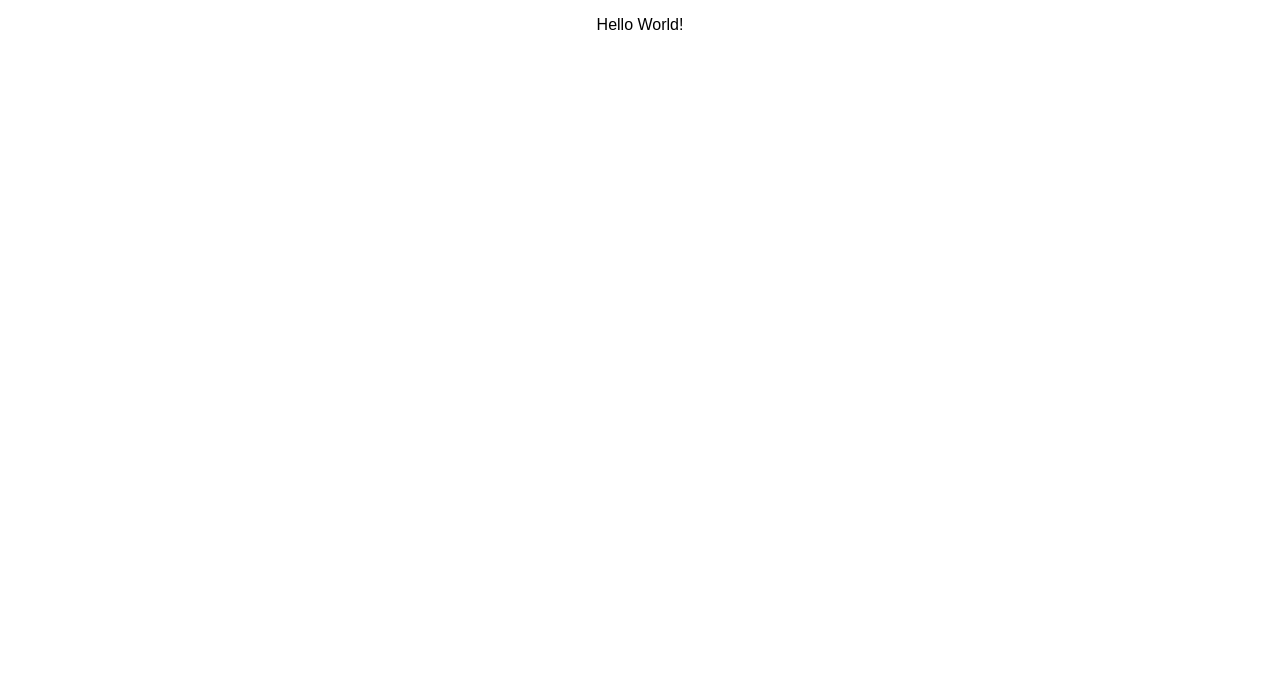
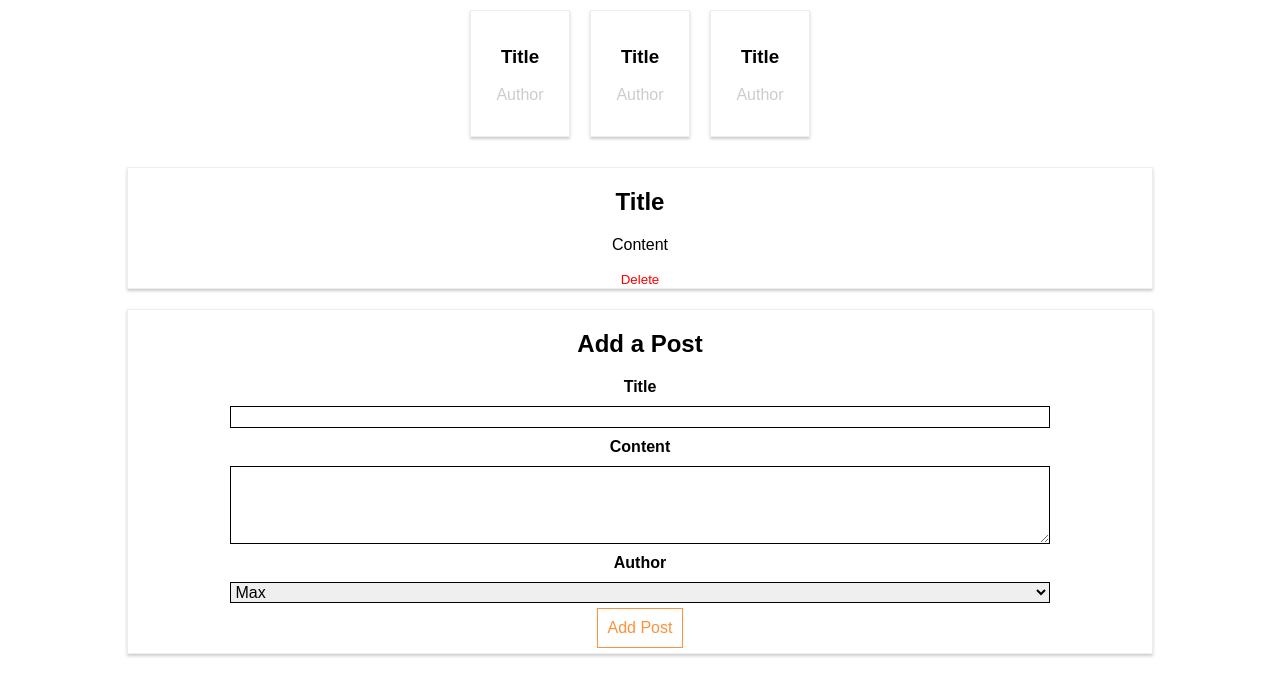
Before and after one commit to JakubKubista/react-the-complete-guide, a React (Create React App) app: page / in a window 1280 px wide. Shown: the top 696 px of the page. Built offline with nearby package versions, Linux system fonts and the light colour scheme.

Commit message:
Prepare project for restful api

```diff
--- a/src/App.js
+++ b/src/App.js
@@ -1,12 +1,12 @@
 import React, { Component } from 'react';
-import './App.css';
+
+import Blog from './containers/Blog/Blog';
 
 class App extends Component {
-
   render() {
     return (
-      <div className="App" >
-        <p>Hello World!</p>
+      <div className="App">
+        <Blog />
       </div>
     );
   }
--- /dev/null
+++ b/src/components/FullPost/FullPost.css
@@ -0,0 +1,38 @@
+.FullPost {
+    width: 80%;
+    margin: 20px auto;
+    border: 1px solid #eee;
+    box-shadow: 0 2px 3px #ccc;
+    text-align: center;
+}
+
+.Edit {
+
+}
+
+.Edit label {
+    display: block;
+    color: grey;
+}
+
+.Edit button {
+    border: none;
+    background-color: transparent;
+    cursor: pointer;
+    outline: none;
+    color: #fa923f;
+}
+
+.Edit button:hover,
+.Edit button:active {
+    color: #521751;
+}
+
+.Edit button.Delete {
+    color: red;
+}
+
+.Edit button.Delete:hover,
+.Edit button.Delete:active {
+    color: darkred;
+}
--- /dev/null
+++ b/src/components/FullPost/FullPost.js
@@ -0,0 +1,22 @@
+import React, { Component } from 'react';
+
+import './FullPost.css';
+
+class FullPost extends Component {
+    render () {
+        let post = <p>Please select a Post!</p>;
+        post = (
+            <div className="FullPost">
+                <h1>Title</h1>
+                <p>Content</p>
+                <div className="Edit">
+                    <button className="Delete">Delete</button>
+                </div>
+            </div>
+
+        );
+        return post;
+    }
+}
+
+export default FullPost;
--- /dev/null
+++ b/src/components/NewPost/NewPost.css
@@ -0,0 +1,42 @@
+.NewPost {
+    width: 80%;
+    margin: 20px auto;
+    border: 1px solid #eee;
+    box-shadow: 0 2px 3px #ccc;
+    text-align: center;
+}
+
+.NewPost label {
+    display: block;
+    margin: 10px auto;
+    text-align: center;
+    font-weight: bold;
+}
+
+.NewPost input,
+.NewPost textarea,
+.NewPost select {
+    display: block;
+    width: 80%;
+    box-sizing: border-box;
+    border: 1px solid black;
+    outline: none;
+    font: inherit;
+    margin: auto;
+}
+
+.NewPost button {
+    margin: 5px 0;
+    padding: 10px;
+    font: inherit;
+    border: 1px solid #fa923f;
+    background-color: transparent;
+    color: #fa923f;
+    cursor: pointer;
+}
+
+.NewPost button:hover,
+.NewPost button:active {
+    color: white;
+    background-color: #fa923f;
+}
--- /dev/null
+++ b/src/components/NewPost/NewPost.js
@@ -0,0 +1,31 @@
+import React, { Component } from 'react';
+
+import './NewPost.css';
+
+class NewPost extends Component {
+    state = {
+        title: '',
+        content: '',
+        author: 'Max'
+    }
+
+    render () {
+        return (
+            <div className="NewPost">
+                <h1>Add a Post</h1>
+                <label>Title</label>
+                <input type="text" value={this.state.title} onChange={(event) => this.setState({title: event.target.value})} />
+                <label>Content</label>
+                <textarea rows="4" value={this.state.content} onChange={(event) => this.setState({content: event.target.value})} />
+                <label>Author</label>
+                <select value={this.state.author} onChange={(event) => this.setState({author: event.target.value})}>
+                    <option value="Max">Max</option>
+                    <option value="Manu">Manu</option>
+                </select>
+                <button>Add Post</button>
+            </div>
+        );
+    }
+}
+
+export default NewPost;
--- /dev/null
+++ b/src/components/Post/Post.css
@@ -0,0 +1,20 @@
+.Post {
+    width: 100px;
+    padding: 16px;
+    text-align: center;
+    border: 1px solid #eee;
+    box-shadow: 0 2px 3px #ccc;
+    margin: 10px;
+    box-sizing: border-box;
+    cursor: pointer;
+}
+
+.Post:hover,
+.Post:active {
+    background-color: #C0DDF5;
+}
+
+.Author {
+    margin: 16px 0;
+    color: #ccc;
+}
--- /dev/null
+++ b/src/components/Post/Post.js
@@ -0,0 +1,14 @@
+import React from 'react';
+
+import './Post.css';
+
+const post = (props) => (
+    <article className="Post">
+        <h1>Title</h1>
+        <div className="Info">
+            <div className="Author">Author</div>
+        </div>
+    </article>
+);
+
+export default post;
--- /dev/null
+++ b/src/containers/Blog/Blog.css
@@ -0,0 +1,7 @@
+.Posts {
+    display: flex;
+    flex-flow: row wrap;
+    justify-content: center;
+    width: 80%;
+    margin: auto;
+}
--- /dev/null
+++ b/src/containers/Blog/Blog.js
@@ -0,0 +1,28 @@
+import React, { Component } from 'react';
+
+import Post from '../../components/Post/Post';
+import FullPost from '../../components/FullPost/FullPost';
+import NewPost from '../../components/NewPost/NewPost';
+import './Blog.css';
+
+class Blog extends Component {
+    render () {
+        return (
+            <div>
+                <section className="Posts">
+                    <Post />
+                    <Post />
+                    <Post />
+                </section>
+                <section>
+                    <FullPost />
+                </section>
+                <section>
+                    <NewPost />
+                </section>
+            </div>
+        );
+    }
+}
+
+export default Blog;
```
Also changed, not shown: how-to-use.txt (added), 2 other files (tests, documents, lock files or other folders).
